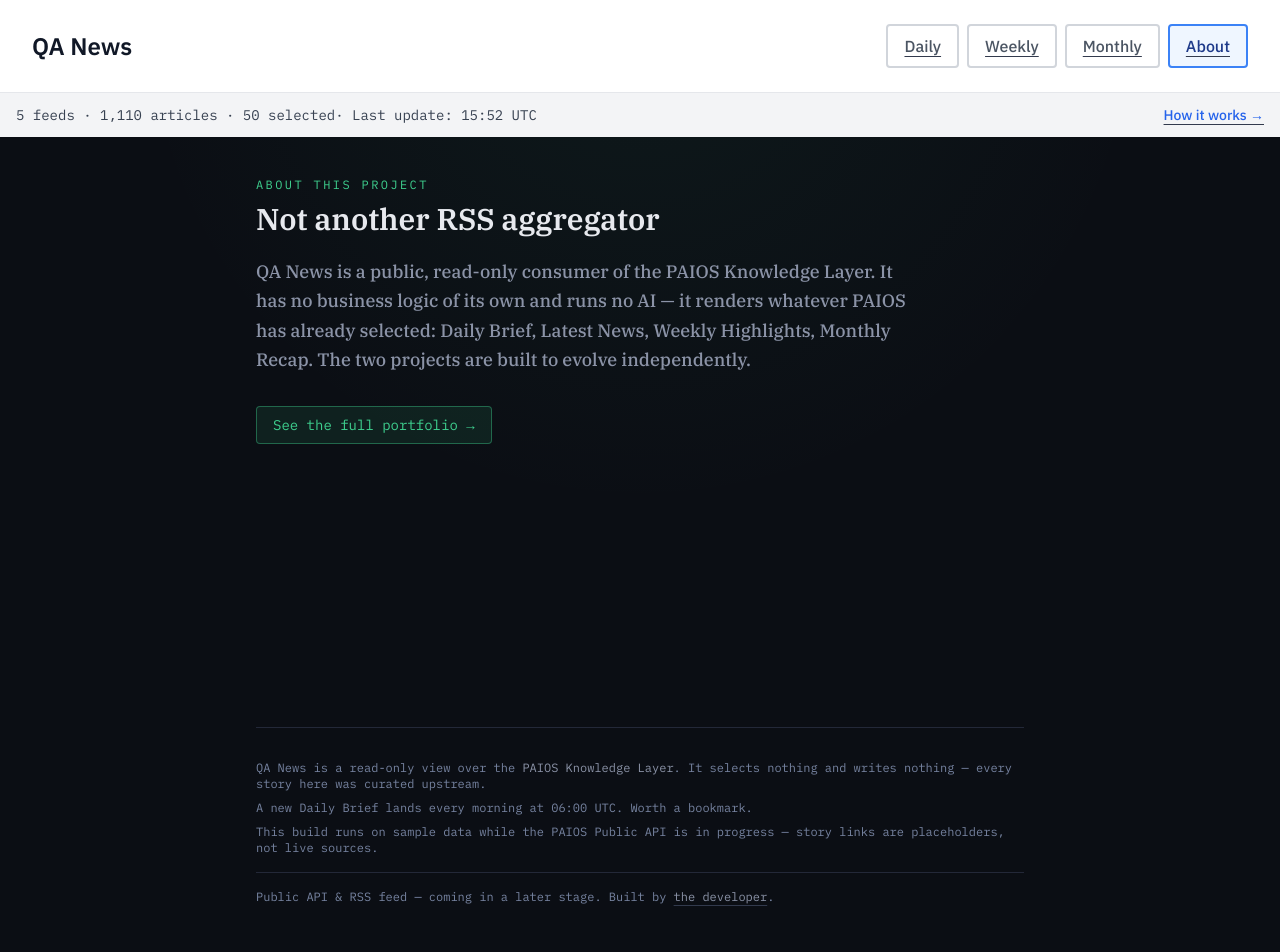
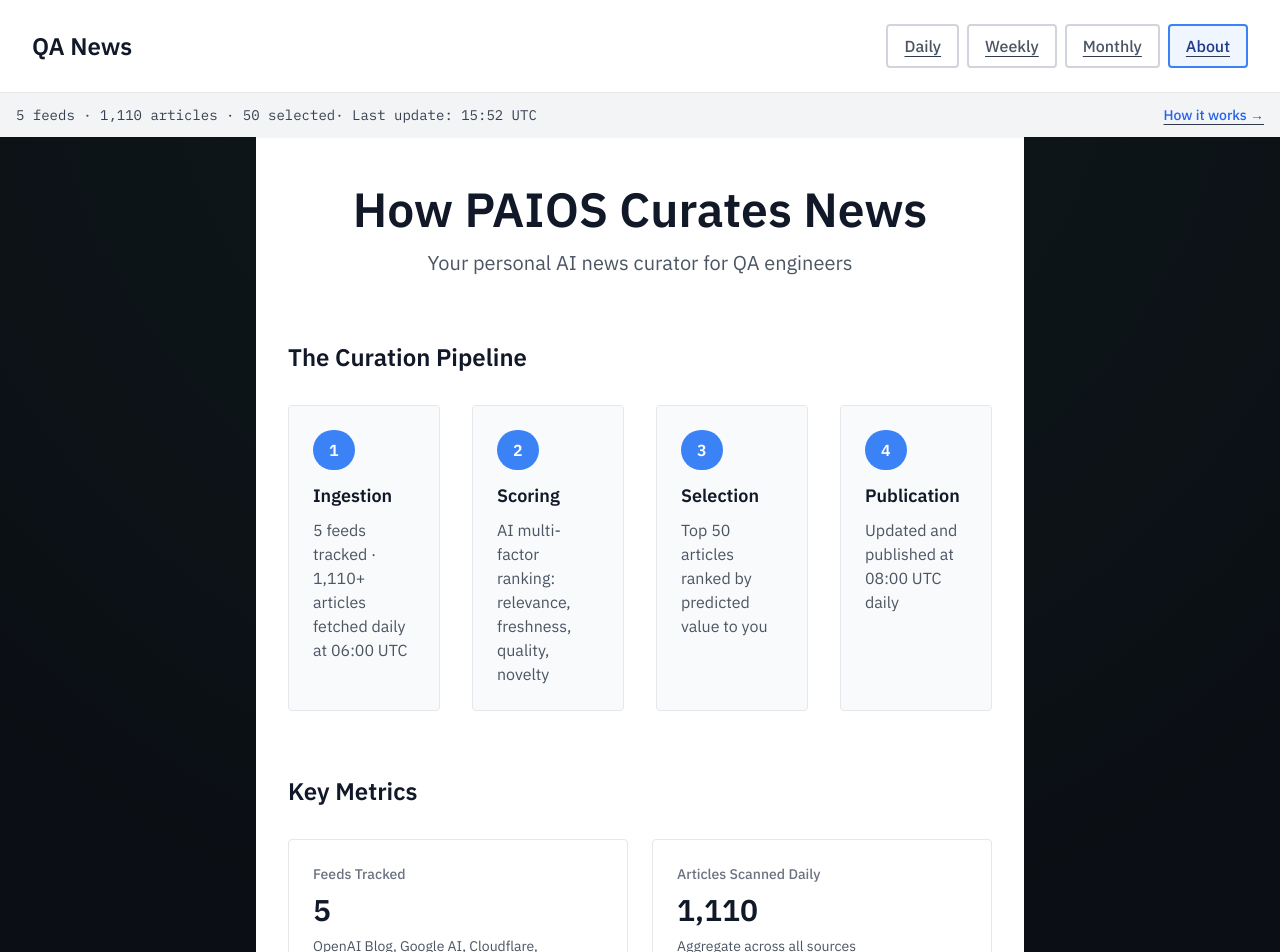
Before and after one commit to rciesielski3/qa-news, a Next.js app: page /about in a window 1280 px wide. Shown: the top 952 px of the page. Built offline with nearby package versions, Linux system fonts and the light colour scheme.

Commit message:
feat: add About page with pipeline visualization and FAQ

```diff
--- a/src/app/about/page.tsx
+++ b/src/app/about/page.tsx
@@ -1,33 +1,128 @@
-import { portfolioUrl } from '@/lib/site';
-import SectionEyebrow from '@/components/SectionEyebrow';
-
 export const metadata = {
-  title: 'About — QA News',
+  title: 'About QA News | How PAIOS Curates',
+  description: 'Learn how PAIOS AI pipeline selects and curates news for QA engineers',
 };
 
 export default function AboutPage() {
   return (
-    <section className="pt-10">
-      <SectionEyebrow>About this project</SectionEyebrow>
-      <h1 className="mt-2 font-serif text-2xl font-semibold text-paper sm:text-3xl">
-        Not another RSS aggregator
-      </h1>
+    <div className="bg-white px-4 py-12 sm:px-6 lg:px-8">
+        <div className="mx-auto max-w-7xl">
+          {/* Hero Section */}
+          <section className="mb-16 text-center">
+            <h1 className="text-4xl font-bold text-gray-900 sm:text-5xl">How PAIOS Curates News</h1>
+            <p className="mt-4 text-xl text-gray-600">Your personal AI news curator for QA engineers</p>
+          </section>
 
-      <p className="mt-5 max-w-[62ch] font-serif text-lg leading-relaxed text-paper-muted">
-        QA News is a public, read-only consumer of the PAIOS Knowledge Layer. It has no business
-        logic of its own and runs no AI — it renders whatever PAIOS has already selected: Daily
-        Brief, Latest News, Weekly Highlights, Monthly Recap. The two projects are built to evolve
-        independently.
-      </p>
+          {/* Pipeline Visualization */}
+          <section className="mb-16">
+            <h2 className="mb-8 text-2xl font-bold text-gray-900">The Curation Pipeline</h2>
+            <div className="grid gap-8 md:grid-cols-4">
+              {[
+                {
+                  step: 1,
+                  title: 'Ingestion',
+                  description: '5 feeds tracked · 1,110+ articles fetched daily at 06:00 UTC',
+                },
+                {
+                  step: 2,
+                  title: 'Scoring',
+                  description: 'AI multi-factor ranking: relevance, freshness, quality, novelty',
+                },
+                {
+                  step: 3,
+                  title: 'Selection',
+                  description: 'Top 50 articles ranked by predicted value to you',
+                },
+                {
+                  step: 4,
+                  title: 'Publication',
+                  description: 'Updated and published at 08:00 UTC daily',
+                },
+              ].map(({ step, title, description }) => (
+                <div key={step} className="rounded border border-gray-200 bg-gray-50 p-6">
+                  <div className="mb-3 inline-block rounded-full bg-blue-500 px-4 py-2 text-white font-bold">
+                    {step}
+                  </div>
+                  <h3 className="mb-2 text-lg font-semibold text-gray-900">{title}</h3>
+                  <p className="text-gray-600">{description}</p>
+                </div>
+              ))}
+            </div>
+          </section>
 
-      <a
-        href={portfolioUrl}
-        target="_blank"
-        rel="noreferrer noopener"
-        className="mt-8 inline-block rounded border border-signal-pass/40 bg-signal-pass/10 px-4 py-2 font-mono text-sm text-signal-pass no-underline hover:bg-signal-pass/20"
-      >
-        See the full portfolio →
-      </a>
-    </section>
+          {/* Key Metrics */}
+          <section className="mb-16">
+            <h2 className="mb-8 text-2xl font-bold text-gray-900">Key Metrics</h2>
+            <div className="grid gap-6 md:grid-cols-2">
+              <div className="rounded border border-gray-200 bg-white p-6">
+                <p className="text-sm font-medium text-gray-500">Feeds Tracked</p>
+                <p className="mt-2 text-3xl font-bold text-gray-900">5</p>
+                <p className="mt-2 text-sm text-gray-600">
+                  OpenAI Blog, Google AI, Cloudflare, Microsoft, Lobsters
+                </p>
+              </div>
+              <div className="rounded border border-gray-200 bg-white p-6">
+                <p className="text-sm font-medium text-gray-500">Articles Scanned Daily</p>
+                <p className="mt-2 text-3xl font-bold text-gray-900">1,110</p>
+                <p className="mt-2 text-sm text-gray-600">Aggregate across all sources</p>
+              </div>
+              <div className="rounded border border-gray-200 bg-white p-6">
+                <p className="text-sm font-medium text-gray-500">Articles Selected Daily</p>
+                <p className="mt-2 text-3xl font-bold text-gray-900">50</p>
+                <p className="mt-2 text-sm text-gray-600">4.5% selection rate for quality</p>
+              </div>
+              <div className="rounded border border-gray-200 bg-white p-6">
+                <p className="text-sm font-medium text-gray-500">Update Cycle</p>
+                <p className="mt-2 text-lg font-bold text-gray-900">06:00 → 08:00 UTC</p>
+                <p className="mt-2 text-sm text-gray-600">Fetch, process, publish daily</p>
+              </div>
+            </div>
+          </section>
+
+          {/* How to Use */}
+          <section className="mb-16">
+            <h2 className="mb-8 text-2xl font-bold text-gray-900">How to Use</h2>
+            <ul className="max-content space-y-4 text-gray-700">
+              <li>
+                <strong>Click tags/categories</strong> to filter by topic. Mix and match to discover articles you care about.
+              </li>
+              <li>
+                <strong>Browse Daily Brief</strong> for handpicked top 6 articles (marked "Top Pick").
+              </li>
+              <li>
+                <strong>Scroll Latest News</strong> for all 50 selected articles in reverse chronological order.
+              </li>
+              <li>
+                <strong>Check back daily</strong> for fresh picks. New articles arrive at 08:00 UTC.
+              </li>
+            </ul>
+          </section>
+
+          {/* FAQ */}
+          <section>
+            <h2 className="mb-8 text-2xl font-bold text-gray-900">FAQ</h2>
+            <div className="space-y-6">
+              <div>
+                <h3 className="font-semibold text-gray-900">Why only 50 articles?</h3>
+                <p className="mt-2 text-gray-700">
+                  Quality over quantity. The AI filters aggressively for signal, removing noise. You get the best 4.5% of articles instead of information overload.
+                </p>
+              </div>
+              <div>
+                <h3 className="font-semibold text-gray-900">How are articles selected?</h3>
+                <p className="mt-2 text-gray-700">
+                  Multi-factor AI scoring: relevance to QA engineers, freshness, source quality, and novelty. Articles must rank highly across all factors.
+                </p>
+              </div>
+              <div>
+                <h3 className="font-semibold text-gray-900">Can I request sources?</h3>
+                <p className="mt-2 text-gray-700">
+                  Not yet — this is a planned feature. For now, the 5 feeds are curated for quality and relevance.
+                </p>
+              </div>
+            </div>
+          </section>
+        </div>
+      </div>
   );
 }
```
